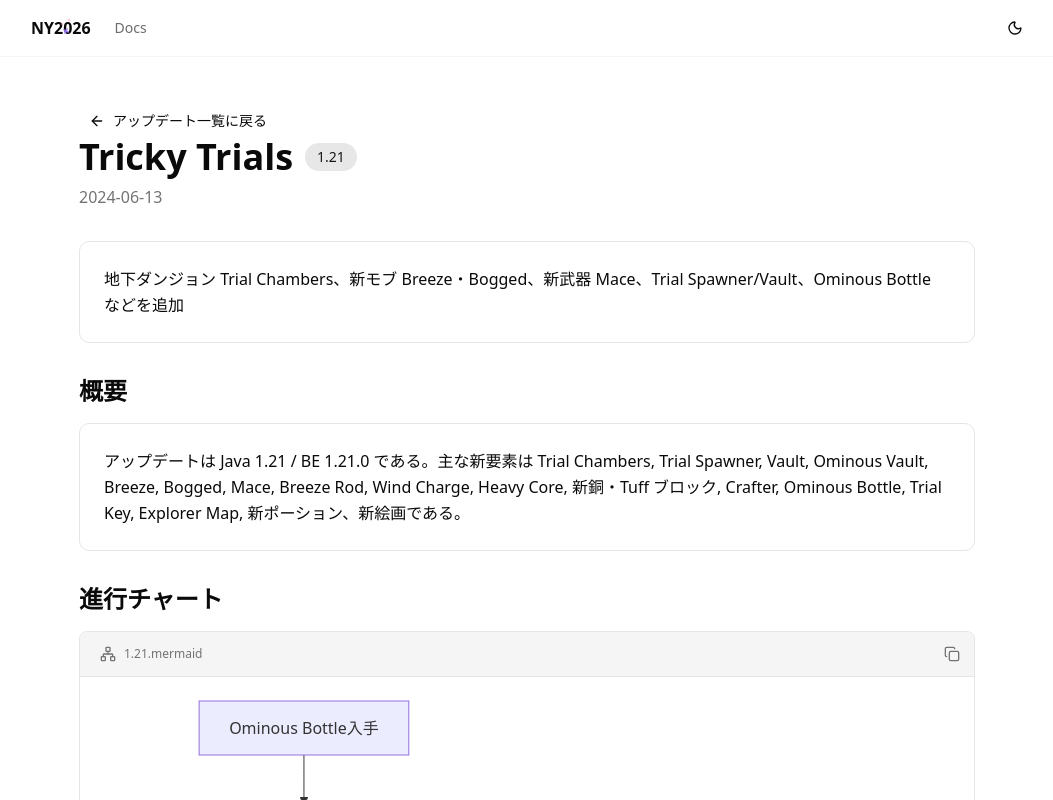
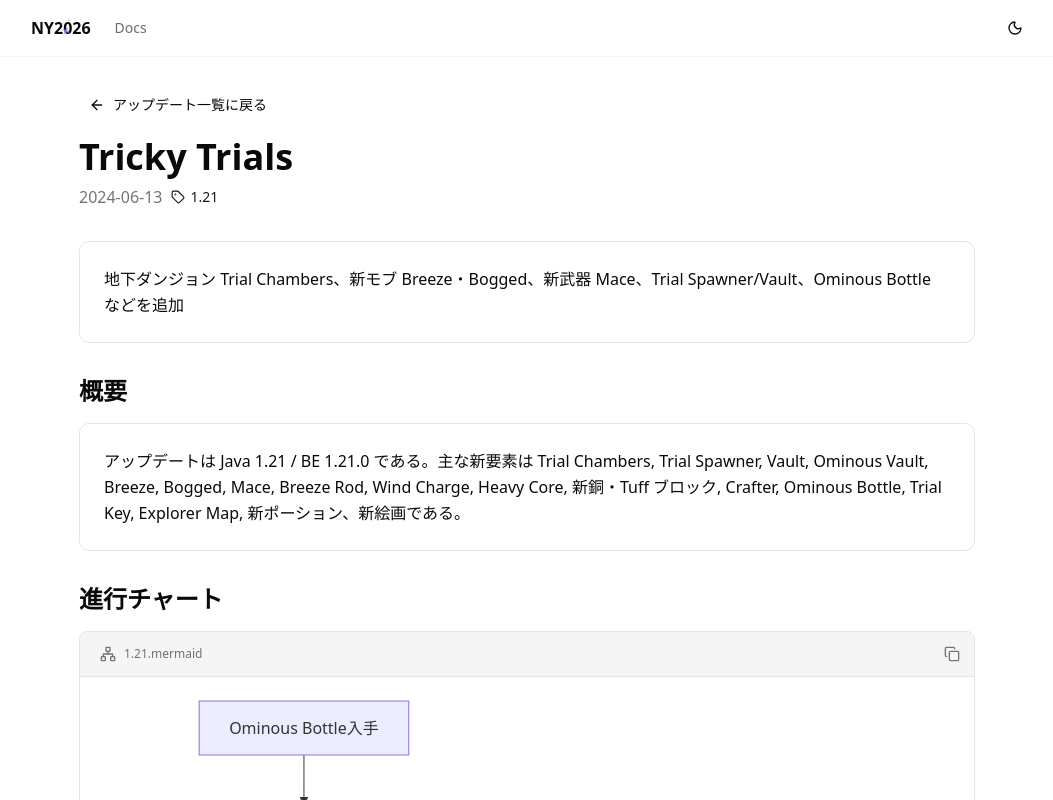
Before and after one commit to japan-expert-force/ny2026-docs, a Next.js app: page /docs/1.21 in a window 1280 px wide. Shown: the whole page, without its empty margins (113-1166 px from the left). Built offline with nearby package versions, Linux system fonts and the light colour scheme.

Commit message:
feat(docs): enhance version page with badge component and improved layout

```diff
--- a/src/app/docs/[version]/page.tsx
+++ b/src/app/docs/[version]/page.tsx
@@ -1,6 +1,7 @@
-import { ArrowLeft } from "lucide-react";
+import { ArrowLeft, Tag } from "lucide-react";
 import Link from "next/link";
 import { notFound } from "next/navigation";
+import { Badge } from "@/components/ui/badge";
 import { Button } from "@/components/ui/button";
 import { CodeDisplay } from "@/components/ui/code-display";
 import { ScrollArea } from "@/components/ui/scroll-area";
@@ -28,7 +29,7 @@ export default async function UpdateDetailPage({ params }: PageProps) {
 
   return (
     <ScrollArea className="h-full">
-      <div className="container mx-auto max-w-4xl space-y-8 py-12">
+      <div className="container mx-auto max-w-4xl space-y-8 py-8">
         {/* Header */}
         <div className="space-y-4">
           <Link href="/docs">
@@ -38,14 +39,17 @@ export default async function UpdateDetailPage({ params }: PageProps) {
             </Button>
           </Link>
 
-          <div className="space-y-2">
+          <div className="space-y-2 mt-4">
             <div className="flex items-center gap-3">
               <h1 className="text-4xl font-bold">{update.title}</h1>
-              <span className="rounded-full bg-primary/10 px-3 py-1 text-sm font-medium text-primary">
+            </div>
+            <div className="flex space-x-2">
+              <p className="text-muted-foreground">{update.date}</p>
+              <Badge variant="primary" appearance="ghost" className="text-sm">
+                <Tag />
                 {update.version}
-              </span>
+              </Badge>
             </div>
-            <p className="text-muted-foreground">{update.date}</p>
           </div>
         </div>
 
```
